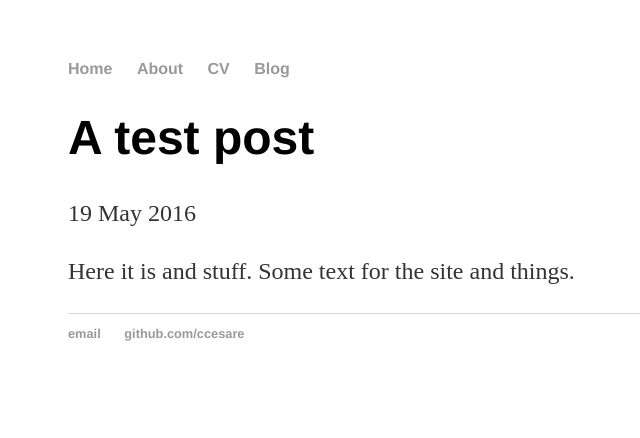
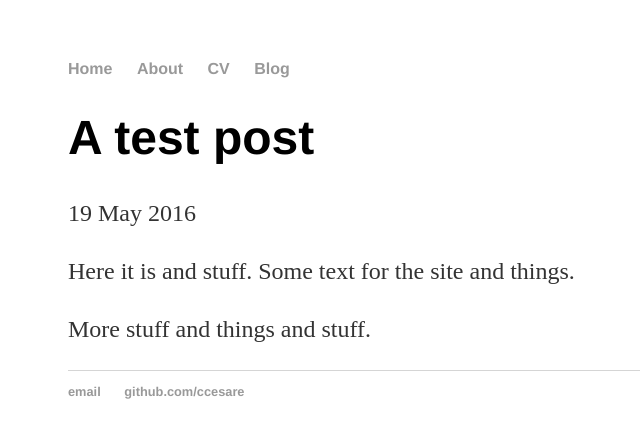
Before and after one commit to ccesare/ccesare.github.io, a Jekyll site: the page built from _posts/2016-05-19-test-post.md, in a window 1280 px wide. Shown: the top 438 px of the page, without its empty margins (124-764 px from the left). Built offline with Jekyll 4.4.1, drawn with Linux system fonts in a browser that asks for light colours.

Commit message:
Still getting used to this Windows git application

```diff
--- a/_posts/2016-05-19-test-post.md
+++ b/_posts/2016-05-19-test-post.md
@@ -5,3 +5,5 @@ date: 2016-05-19
 ---
 
 Here it is and stuff. Some text for the site and things.
+
+More stuff and things and stuff.
```
